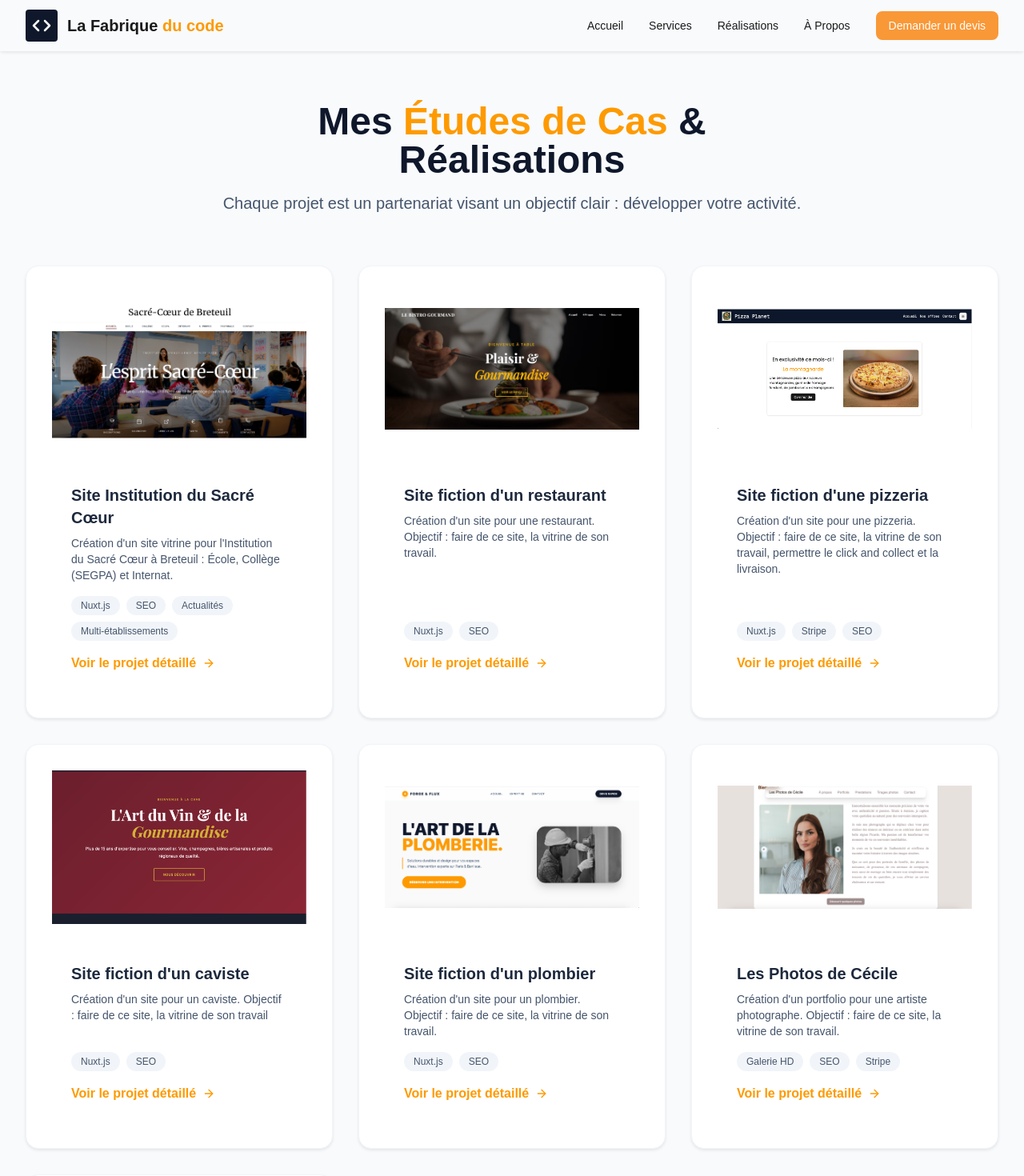
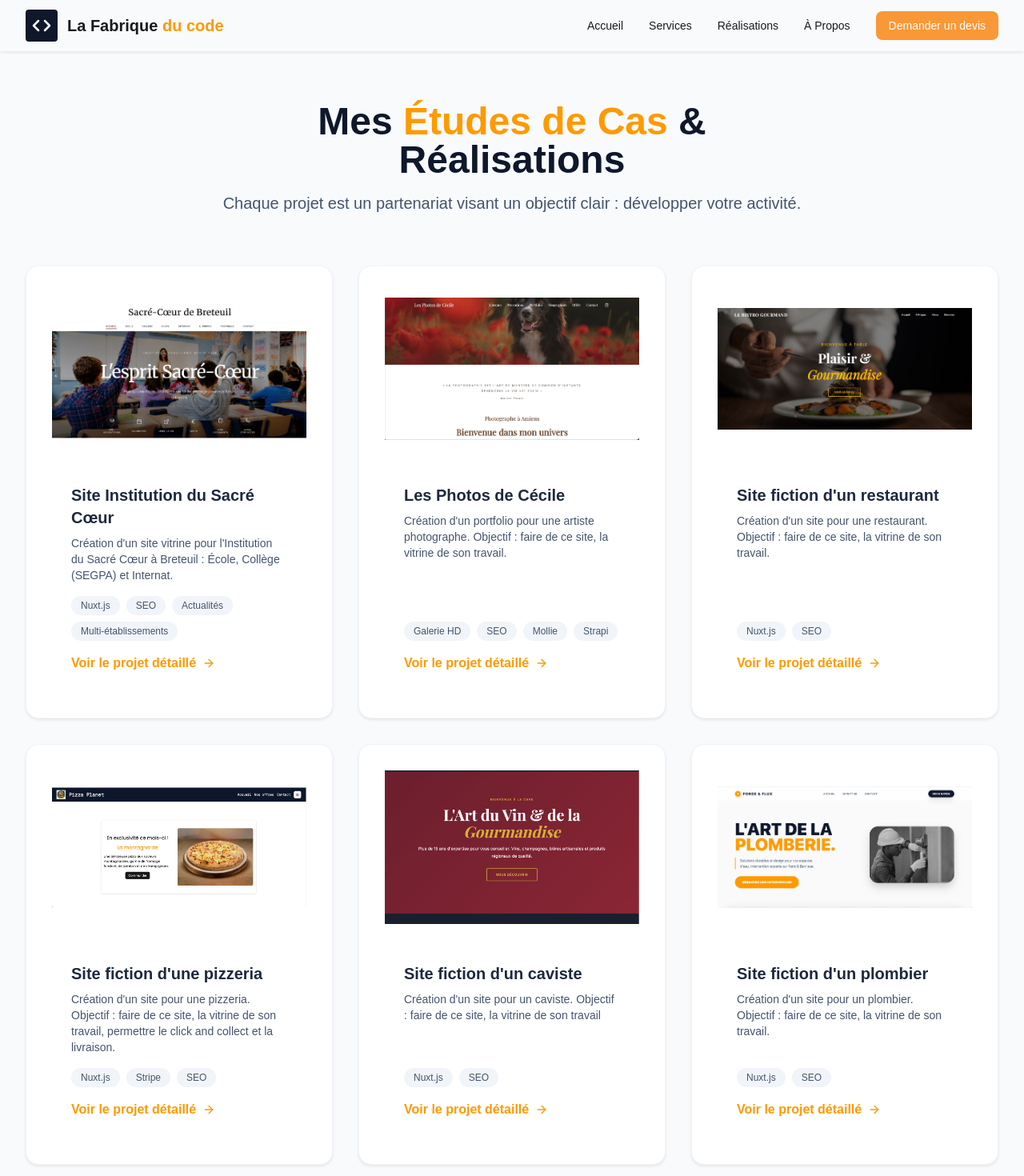
Before and after one commit to G-eraldo/fabrique, a Next.js app: page /portfolio in a window 1280 px wide. Shown: the top 1470 px of the page at 80% size. Built offline with nearby package versions, Linux system fonts and the light colour scheme.

Commit message:
feat: add new portfolio project and upgrade dependencies

```diff
--- a/next.config.mjs
+++ b/next.config.mjs
@@ -1,8 +1,6 @@
 /** @type {import('next').NextConfig} */
 const nextConfig = {
-  experimental: {
-    reactCompiler: true,
-  },
+  reactCompiler: true,
 };
 
 export default nextConfig;
--- a/src/app/portfolio/page.jsx
+++ b/src/app/portfolio/page.jsx
@@ -47,7 +47,18 @@ export default function page() {
       href: "https://www.sacrecoeur-breteuil.fr/",
     },
     {
-      id: 1,
+      id: 2,
+      img: "/site_1.png",
+      title: "Les Photos de Cécile",
+      type: "Portfolio Photographe",
+      description:
+        "Création d'un portfolio pour une artiste photographe. Objectif : faire de ce site, la vitrine de son travail.",
+      tags: ["Galerie HD", "SEO", "Mollie", "Strapi"],
+      linkText: "Voir le projet détaillé",
+      href: "https://lesphotosdececile.fr",
+    },
+    {
+      id: 3,
       img: "/site_4.png",
       title: "Site fiction d'un restaurant",
       type: "Site vitrine",
@@ -58,7 +69,7 @@ export default function page() {
       href: "https://le-bistrot-gourmand.vercel.app/",
     },
     {
-      id: 2,
+      id: 4,
       img: "/site_3.png",
       title: "Site fiction d'une pizzeria",
       type: "Site e-commerce",
@@ -69,7 +80,7 @@ export default function page() {
       href: "https://pizza-planet-six.vercel.app/",
     },
     {
-      id: 4,
+      id: 5,
       img: "/site_6.png",
       title: "Site fiction d'un caviste",
       type: "Site vitrine",
@@ -80,7 +91,7 @@ export default function page() {
       href: "https://demo-caviste.netlify.app/",
     },
     {
-      id: 5,
+      id: 6,
       img: "/site_5.png",
       title: "Site fiction d'un plombier",
       type: "Site vitrine",
@@ -90,17 +101,7 @@ export default function page() {
       linkText: "Voir le projet détaillé",
       href: "https://plumber-site-psi.vercel.app/",
     },
-    {
-      id: 6,
-      img: "/site_1.png",
-      title: "Les Photos de Cécile",
-      type: "Portfolio Photographe",
-      description:
-        "Création d'un portfolio pour une artiste photographe. Objectif : faire de ce site, la vitrine de son travail.",
-      tags: ["Galerie HD", "SEO", "Stripe"],
-      linkText: "Voir le projet détaillé",
-      href: "https://les-photos-de-cecile.vercel.app/",
-    },
+
     {
       id: 7,
       img: "/site_2.png",
```
Also changed, not shown: package.json (+4 -3 lines), public/site_1.png, 1 other file (tests, documents, lock files or other folders).
